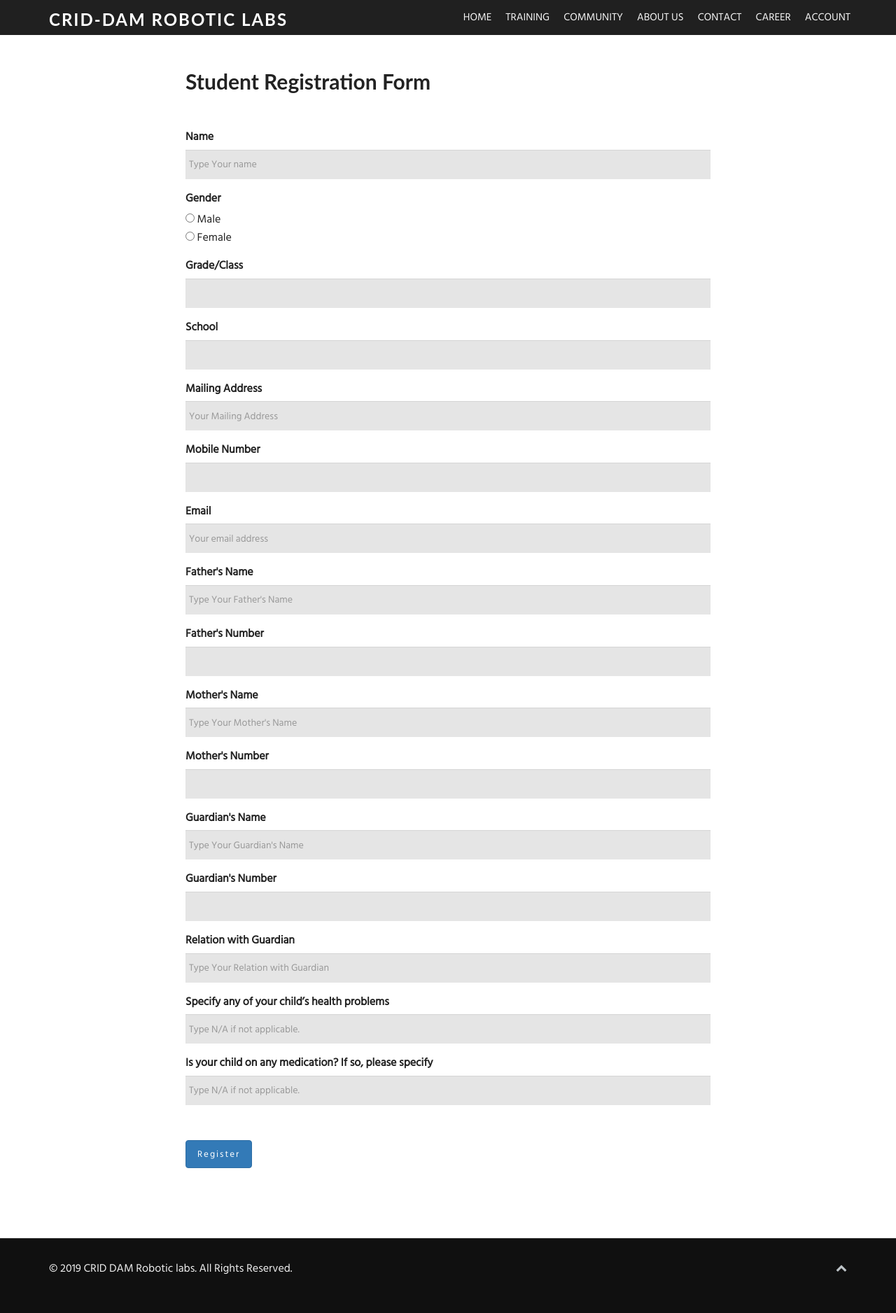
After one commit to mortuzahossain/CRID-V1.0.1, a PHP site: page /student-registration.php in a window 1280 px wide. The commit adds this page. Shown: the whole page at 70% size. Run offline with PHP 8.4, Linux system fonts and the light colour scheme.

Commit message:
Student Registration Form Added.

```diff
--- /dev/null
+++ b/student-registration.php
@@ -0,0 +1,93 @@
+<?php
+    $PAGENAME = "Register";
+    include 'inc/header.php';
+    include 'inc/navbar.php';
+
+    function xss_cleaner($input_str) {
+        $return_str = str_replace( array('<',';','|','&','>',"'",'"',')','('), array('&lt;','&#58;','&#124;','&#38;','&gt;','&apos;','&#x22;','&#x29;','&#x28;'), $input_str );
+        $return_str = str_ireplace( '%3Cscript', '', $return_str );
+        return $return_str;
+    }
+?>
+    <section class="container">
+        <div class="row">
+            <div class="col-md-8 col-md-offset-2">
+                <div class="gap"></div>
+                <h2>Student Registration Form</h2>
+                <div class="gap"></div>
+                <form action="" method="post">
+                  <div class="form-group">
+                    <label for="name">Name</label>
+                    <input type="text" class="form-control" id="name" name="name" placeholder="Type Your name" required>
+                  </div>
+                  <div class="form-group">
+                    <label for="gender">Gender</label><br>
+                    <input type="radio" name="gender" value="Male" required="1">   Male <br>
+                    <input type="radio" name="gender" value="Female" required="1">   Female<br>
+                  </div>
+                  <div class="form-group">
+                    <label for="grade">Grade/Class</label>
+                    <input type="text" class="form-control" id="grade" name="grade" required>
+                  </div>
+                  <div class="form-group">
+                    <label for="schoole">School</label>
+                    <input type="text" class="form-control" id="schoole" name="schoole" required>
+                  </div>
+                  <div class="form-group">
+                    <label for="mailing_address">Mailing Address</label>
+                    <input type="text" class="form-control" id="mailing_address" name="mailing_address" required placeholder="Your Mailing Address">
+                  </div>
+                  <div class="form-group">
+                    <label for="mobile">Mobile Number</label>
+                    <input type="tel" class="form-control" id="mobile" name="mobile" required placeholder="">
+                  </div>
+                  <div class="form-group">
+                    <label for="email">Email</label>
+                    <input type="email" class="form-control" id="email" name="email" placeholder="Your email address" required>
+                  </div>
+                  <div class="form-group">
+                    <label for="faher_name">Father's Name</label>
+                    <input type="text" class="form-control" id="faher_name" name="faher_name" placeholder="Type Your Father's Name" required>
+                  </div>
+                  <div class="form-group">
+                    <label for="fathers_mobile_number">Father's Number</label>
+                    <input type="tel" class="form-control" id="fathers_mobile_number" name="fathers_mobile_number" required placeholder="">
+                  </div>
+                  <div class="form-group">
+                    <label for="mother_name">Mother's Name</label>
+                    <input type="text" class="form-control" id="mother_name" name="mother_name" placeholder="Type Your Mother's Name" required>
+                  </div>
+                  <div class="form-group">
+                    <label for="mothers_mobile_number">Mother's Number</label>
+                    <input type="tel" class="form-control" id="mothers_mobile_number" name="mothers_mobile_number" required placeholder="">
+                  </div>
+                  <div class="form-group">
+                    <label for="guardian_name">Guardian's Name</label>
+                    <input type="text" class="form-control" id="guardian_name" name="guardian_name" placeholder="Type Your Guardian's Name" required>
+                  </div>
+                  <div class="form-group">
+                    <label for="guardians_mobile_number">Guardian's Number</label>
+                    <input type="tel" class="form-control" id="guardians_mobile_number" name="guardians_mobile_number" required placeholder="">
+                  </div>
+                  <div class="form-group">
+                    <label for="grelation">Relation with Guardian</label>
+                    <input type="text" class="form-control" id="grelation" name="grelation" placeholder="Type Your Relation with Guardian" required>
+                  </div>
+                  <div class="form-group">
+                    <label for="health_problem">Specify any of your child’s health problems</label>
+                    <input type="text" class="form-control" id="health_problem" name="health_problem" placeholder="Type N/A if not applicable." required>
+                  </div>
+                  <div class="form-group">
+                    <label for="medication">Is your child on any medication? If so, please specify</label>
+                    <input type="text" class="form-control" id="medication" name="medication" placeholder="Type N/A if not applicable." required>
+                  </div>
+                  <div class="gap"></div>
+                  <input  type="submit" name="submit" value="Register" class="btn btn-primary">
+                </form>
+            </div>
+        </div>
+    </section>
+
+<?php
+    include 'inc/footer.php';
+?>
--- a/training.php
+++ b/training.php
@@ -9,10 +9,10 @@
         <div>
             <div class="gap"></div>
             <div class="gap"></div>
-
+<!-- http://criddam.com/student-registration-form/ -->
 
             <div class="row gap text-center">
-                <a class="btn btn-primary" href="http://criddam.com/student-registration-form/"><span>Student Registration Form</span></a> <i class="fa fa-child side-gap"></i>
+                <a class="btn btn-primary" href="http://<?php echo $_SERVER['SERVER_NAME']; ?>/student-registration.php"><span>Student Registration Form</span></a> <i class="fa fa-child side-gap"></i>
                 <a class="btn btn-info" href="http://criddam.com/instructor-registration-form/"><span>Instructor Registration Form</span></a>
             </div>
 
```
Also changed, not shown: register.php (+0 -21 lines).
